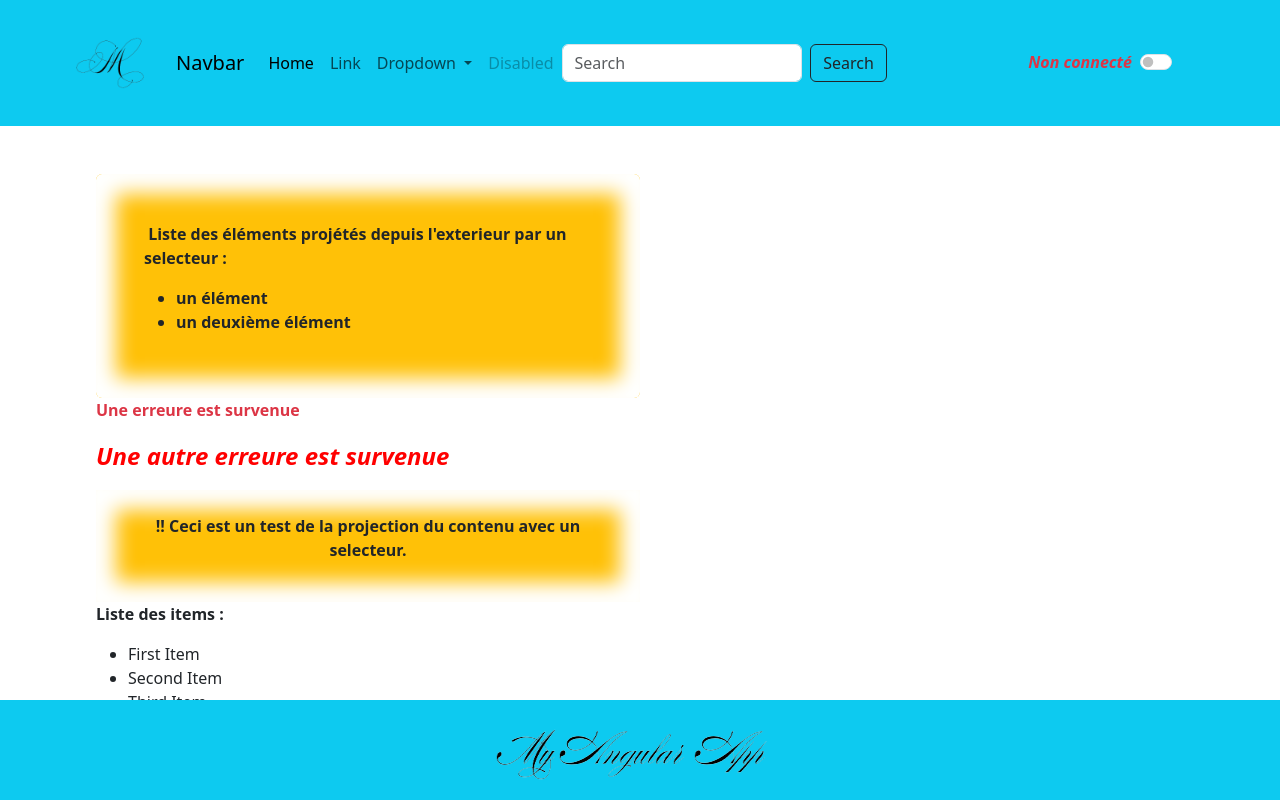
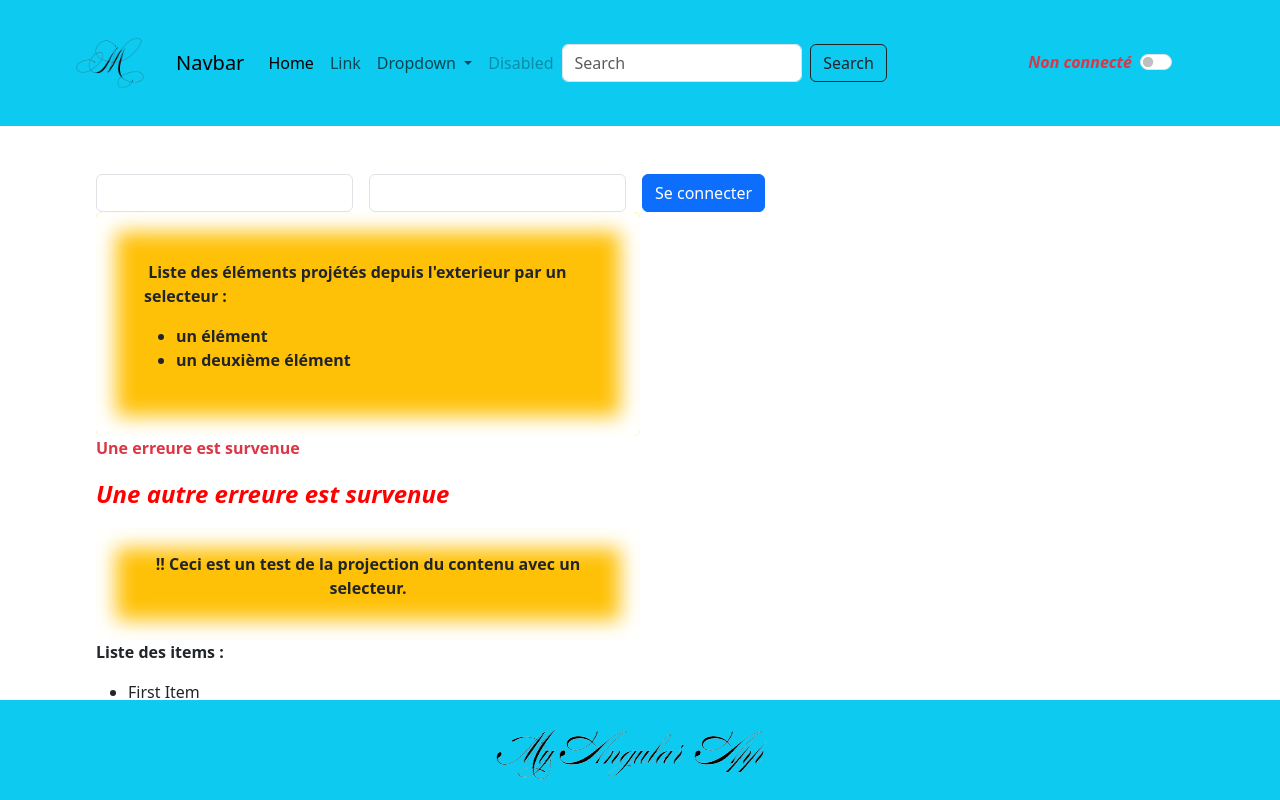
Before and after one commit to MihaelaTIMIS/my-angular-app, an Angular app: page / in a window 1280 px wide. Shown: the top 800 px of the page. Built offline with nearby package versions, Linux system fonts and the light colour scheme.

Commit message:
add login form

```diff
--- a/src/app/app.module.ts
+++ b/src/app/app.module.ts
@@ -14,6 +14,7 @@ import { FruitsComponent } from './components/fruits/fruits.component';
 import { IncrementDecrementComponent } from './components/increment-decrement/increment-decrement.component';
 import { NgclassExempleComponent } from './components/ngclass-exemple/ngclass-exemple.component';
 import { BoldDirective } from './directives/bold.directive';
+import { LoginComponent } from './components/login/login.component';
 
 @NgModule({
   declarations: [
@@ -28,6 +29,7 @@ import { BoldDirective } from './directives/bold.directive';
     IncrementDecrementComponent,
     NgclassExempleComponent,
     BoldDirective,
+    LoginComponent,
 
   ],
   imports: [
--- /dev/null
+++ b/src/app/components/login/login.component.html
@@ -0,0 +1,16 @@
+<form class="row g-3 align-items-center" (ngSubmit) = "onSubmit()">
+    <div class="col-auto">
+        <input class="form-control" type="text" [(ngModel)] = "credentials.email" name="email" >
+    </div>
+    <div class="col-auto">
+        <input class="form-control" type="password" [(ngModel)] = "credentials.password" name="password" >
+    </div>
+    <div class="col-auto">
+        <button class="btn btn-primary" type="submit">Se connecter</button>
+    </div>
+    <div class="col-auto" *ngIf="credentials.email && credentials.password">
+        <span id="passwordHelpInline" class="form-text">
+            <b>Email: </b>{{credentials.email}}  <b>Password: </b>{{credentials.password}}
+        </span>
+      </div>
+</form>
--- /dev/null
+++ b/src/app/components/login/login.component.ts
@@ -0,0 +1,17 @@
+import { Component } from '@angular/core';
+
+@Component({
+  selector: 'app-login',
+  templateUrl: './login.component.html',
+  styleUrls: ['./login.component.scss']
+})
+export class LoginComponent {
+  credentials = {
+    email:'',
+    password: ''
+  }
+
+  onSubmit(){
+    console.log(this.credentials)
+  }
+}
--- a/src/app/layout/body/body.component.html
+++ b/src/app/layout/body/body.component.html
@@ -1,4 +1,5 @@
 <div class="m-5 px-5 ">
+  <app-login></app-login>
   <app-ngclass-exemple>
     <p>test brut content projection</p>
     <div list class="bg-warning rounded p-5 w-50" style="box-shadow: inset 0px 0px 20px 20px  white">
```
Also changed, not shown: src/app/components/login/login.component.scss (added), 1 other file (tests, documents, lock files or other folders).
